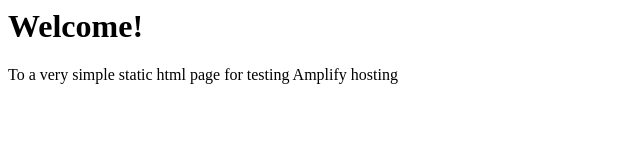
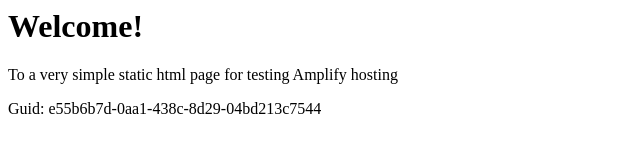
Before and after one commit to aws-aemilia-hkg/Github-PR-Commit-Integration-Test-DoNotTouch-Gith-OKSLNVO2-v1-preprod-ap-east-1, a website: page src/index.html in a window 1280 px wide. Shown: the whole page, without its empty margins (0-640 px from the left). Drawn offline with Linux system fonts and the light colour scheme.

Commit message:
commit from integ tests

```diff
--- a/src/index.html
+++ b/src/index.html
@@ -1,3 +1,5 @@
+
+
 <html lang="en">
 
 <head>
@@ -10,6 +12,6 @@
 <body>
     <h1>Welcome!</h1>
     <p>To a very simple static html page for testing Amplify hosting</p>
-</body>
+    <p>Guid: e55b6b7d-0aa1-438c-8d29-04bd213c7544</p></body>
 
 </html>
```
